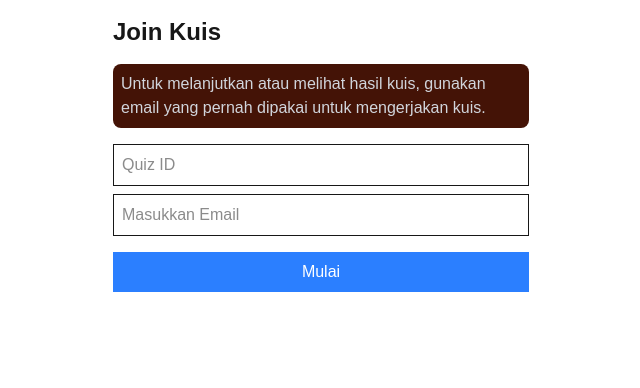
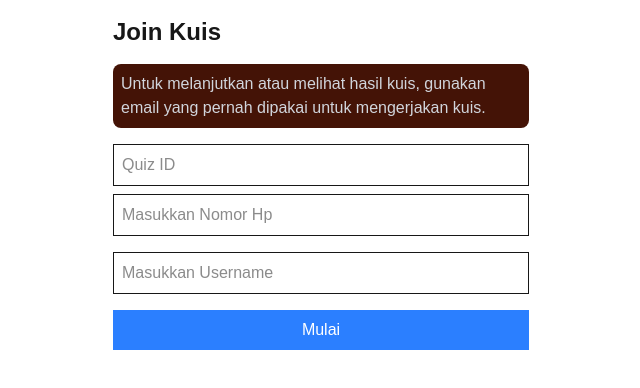
Before and after one commit to ariframaps/mmeory-card-game, a Next.js app: page / in a window 1280 px wide. Shown: the top 388 px of the page, without its empty margins (319-959 px from the left). Built offline with nearby package versions, Linux system fonts and the light colour scheme; no server answers.

Commit message:
Update login lewat pakai quiz id(homepage)

```diff
--- a/src/app/page.tsx
+++ b/src/app/page.tsx
@@ -7,6 +7,7 @@ import { getOrCreateUserProgress } from "@/services/userProgress";
 export default function JoinQuizPage() {
   const [quizId, setQuizId] = useState("");
   const [username, setUsername] = useState("");
+  const [NoHp, setNoHp] = useState("");
   const router = useRouter();
 
   const handleJoin = async () => {
@@ -21,10 +22,11 @@ export default function JoinQuizPage() {
       return;
     }
 
-    await getOrCreateUserProgress(quizId, username).then((joinDetail) => {
+    await getOrCreateUserProgress(quizId, username, NoHp).then((joinDetail) => {
       console.log(joinDetail);
       if (joinDetail !== null) {
         localStorage.setItem("username", username);
+        localStorage.setItem("nohp", NoHp);
         // arahkan ke halaman kuis
         router.push(`/quiz/${joinDetail.quizId}`);
       } else {
@@ -56,8 +58,18 @@ export default function JoinQuizPage() {
       />
 
       <input
-        type="email"
-        placeholder="Masukkan Email"
+        type="text"
+        placeholder="Masukkan Nomor Hp"
+        value={NoHp}
+        onChange={(e) => {
+          // const cleaned = e.target.value.toLowerCase().replace(/\s+/g, "");
+          setUsername(e.target.value);
+        }}
+        className="border p-2 w-full mb-4"
+      />
+<input
+        type="text"
+        placeholder="Masukkan Username"
         value={username}
         onChange={(e) => {
           // const cleaned = e.target.value.toLowerCase().replace(/\s+/g, "");
```
